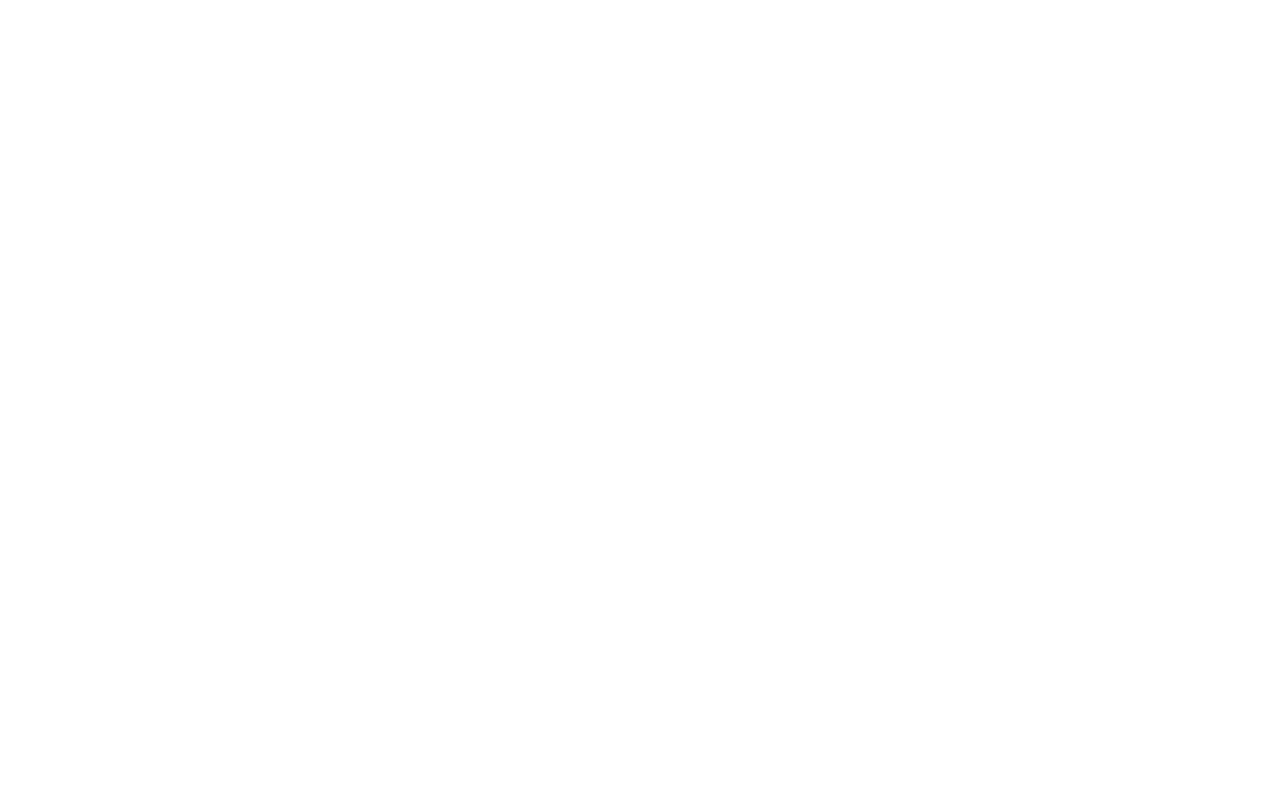
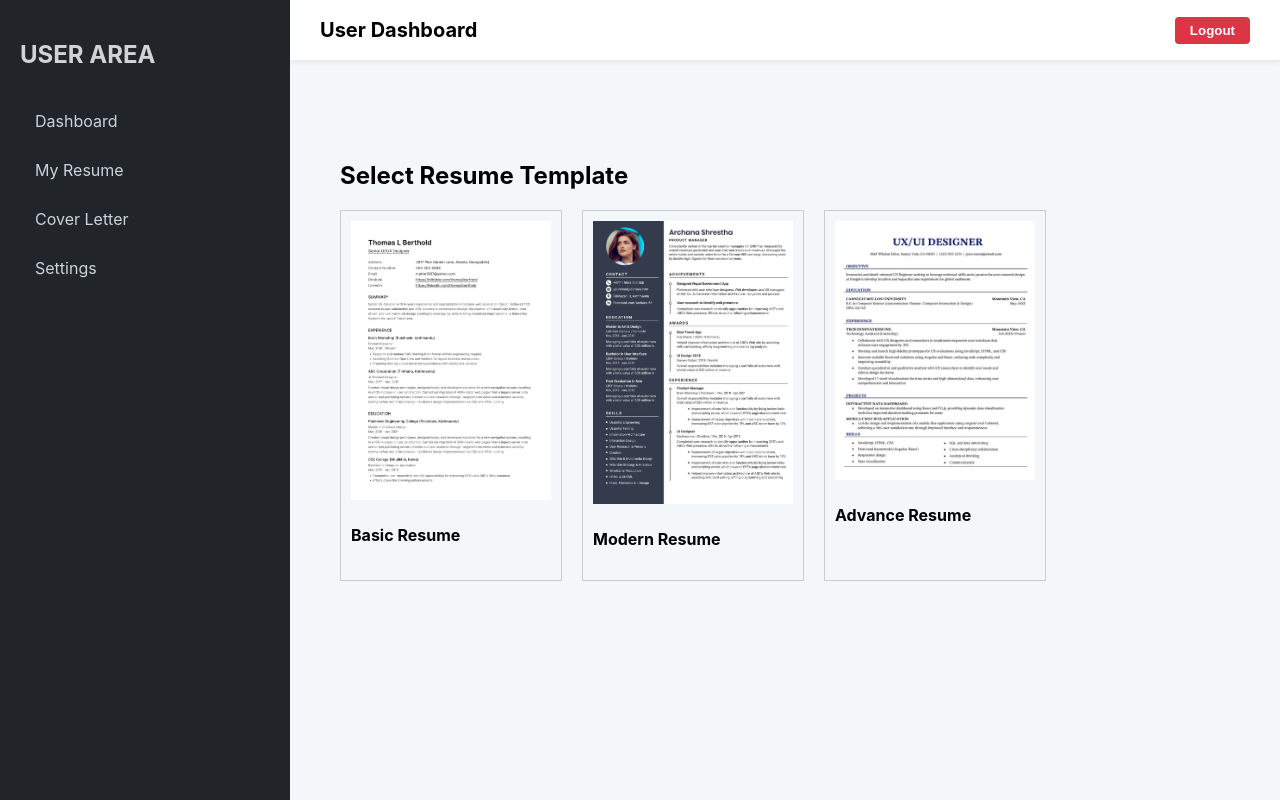
Before and after one commit to sas12mita/smart-resume, a React (Create React App) app in the folder frontend/: page /user/dashboard/resume/template-select in a window 1280 px wide. Before the commit this address had no page. Built offline with nearby package versions, Linux system fonts and the light colour scheme.

Commit message:
basic moder and advance template

```diff
--- a/frontend/src/pages/user/UserDashboard.js
+++ b/frontend/src/pages/user/UserDashboard.js
@@ -58,7 +58,7 @@
               <Link to="profile" style={linkStyle}>Dashboard</Link>
             </li>
             <li>
-              <Link to="resume/template" style={linkStyle}>My Resume</Link>
+              <Link to="resume/template-select" style={linkStyle}>My Resume</Link>
             </li>
             <li>
               <Link to="coverletter" style={linkStyle}>Cover Letter</Link>
@@ -105,23 +105,6 @@
 
         {/* MAIN CONTENT AREA - Gray Background */}
         <main style={{ flexGrow: 1, padding: 30 }}>
-          <h3 style={{ fontSize: "1.5rem", marginBottom: "10px" }}>Welcome Back!</h3>
-          <p style={{ fontSize: "1.1rem" }}>👋 {userData.name}</p>
-          <p>Status: <span style={{ fontWeight: "bold" }}>{userData.status}</span></p>
-
-          {userData.status === "Guest" && (
-            <div style={{
-              marginTop: 20,
-              padding: "15px",
-              backgroundColor: "#fff3cd",
-              border: "1px solid #ffeeba",
-              borderRadius: "4px",
-              color: "#856404"
-            }}>
-              ⚠ Data is saved in your browser (guest mode).
-            </div>
-          )}
-
           <div style={{ marginTop: "30px" }}>
             <Outlet />
           </div>
--- /dev/null
+++ b/frontend/src/pages/user/resume/ResumeCreate.js
@@ -0,0 +1,21 @@
+import { useParams, Navigate } from "react-router-dom";
+
+export default function ResumeCreate() {
+  const { templateTitle } = useParams();
+
+  // safety check
+  const allowedTemplates = ["modern", "basic", "advance"];
+
+  if (!allowedTemplates.includes(templateTitle)) {
+    return <Navigate to="resume/templates" />;
+  }
+
+  return (
+    <div>
+      <h2>Create Resume – {templateTitle.toUpperCase()}</h2>
+
+      {/* LEFT: forms */}
+      {/* RIGHT: preview */}
+    </div>
+  );
+}
--- a/frontend/src/pages/user/resume/TemplateSelect.js
+++ b/frontend/src/pages/user/resume/TemplateSelect.js
@@ -1,3 +1,51 @@
+import { useNavigate } from "react-router-dom";
+
+const templates = [
+  {
+    id: "template1",
+    title: "Basic",
+    thumbnail: "/image/basic.jpg",
+  },
+  {
+    id: "template2",
+    title: "Modern",
+    thumbnail: "/image/modern.jpg",
+  },
+  {
+    id: "template3",
+    title: "Advance",
+    thumbnail: "/image/advance.jpg",
+  },
+];
+
 export default function TemplateSelect() {
-  return <h2>My Resume</h2>;
+  const navigate = useNavigate();
+
+  const selectTemplate = (title) => {
+    navigate(`/user/dashboard/resume/template/create/${title.toLowerCase()}`);
+  };
+
+  return (
+    <div style={{ padding: 20 }}>
+      <h2>Select Resume Template</h2>
+
+      <div style={{ display: "flex", gap: 20 }}>
+        {templates.map((t) => (
+          <div
+            key={t.title}
+            onClick={() => selectTemplate(t.title)}
+            style={{
+              cursor: "pointer",
+              border: "1px solid #ccc",
+              padding: 10,
+              width: 200,
+            }}
+          >
+            <img src={t.thumbnail} alt={t.title} width="100%" />
+            <h4>{t.title} Resume</h4>
+          </div>
+        ))}
+      </div>
+    </div>
+  );
 }
--- a/frontend/src/routes/AppRoutes.js
+++ b/frontend/src/routes/AppRoutes.js
@@ -8,6 +8,7 @@
 import AdminTemplateList from "../pages/admin/resumeTemplate/AdminTemplateList";
 import AdminTemplateEdit from "../pages/admin/resumeTemplate/AdminTemplateEdit"
 import AdminLogin from "../pages/admin/AdminLogin";
+import ResumeCreate from "../pages/user/resume/ResumeCreate"
 
 
 import UserDashboard from "../pages/user/UserDashboard";
@@ -23,7 +24,10 @@
       <Route path="/" element={<Home />} />
       <Route path="/user/dashboard" element={<UserDashboard />}>
         <Route index element={<DashboardContent />} />   {/* 👈 DEFAULT */}
-        <Route path="resume/template" element={<TemplateSelect />} />
+        <Route path="resume/template-select" element={<TemplateSelect />} />
+        <Route path="resume/template/create/:templateTitle" element={<ResumeCreate />} />
+
+
         <Route path="setting" element={<Setting />} />
         <Route path="coverletter" element={<CoverLetter />} />
       </Route>
```
Also changed, not shown: frontend/public/image/basic.jpg (renamed from frontend/public/image/modern 3.jpg), frontend/public/image/modern.jpg (renamed from frontend/public/image/basicjpg.jpg), frontend/src/pages/user/resume/create.js (deleted).
